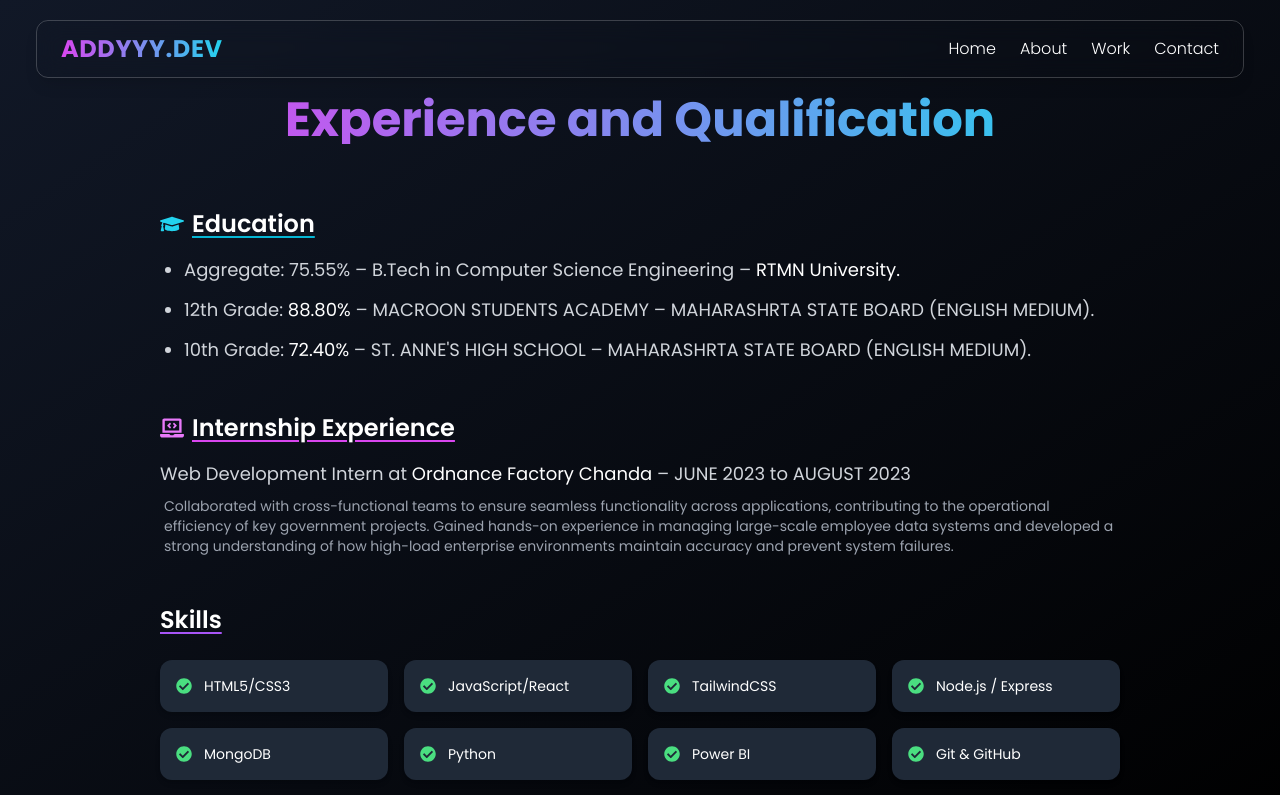
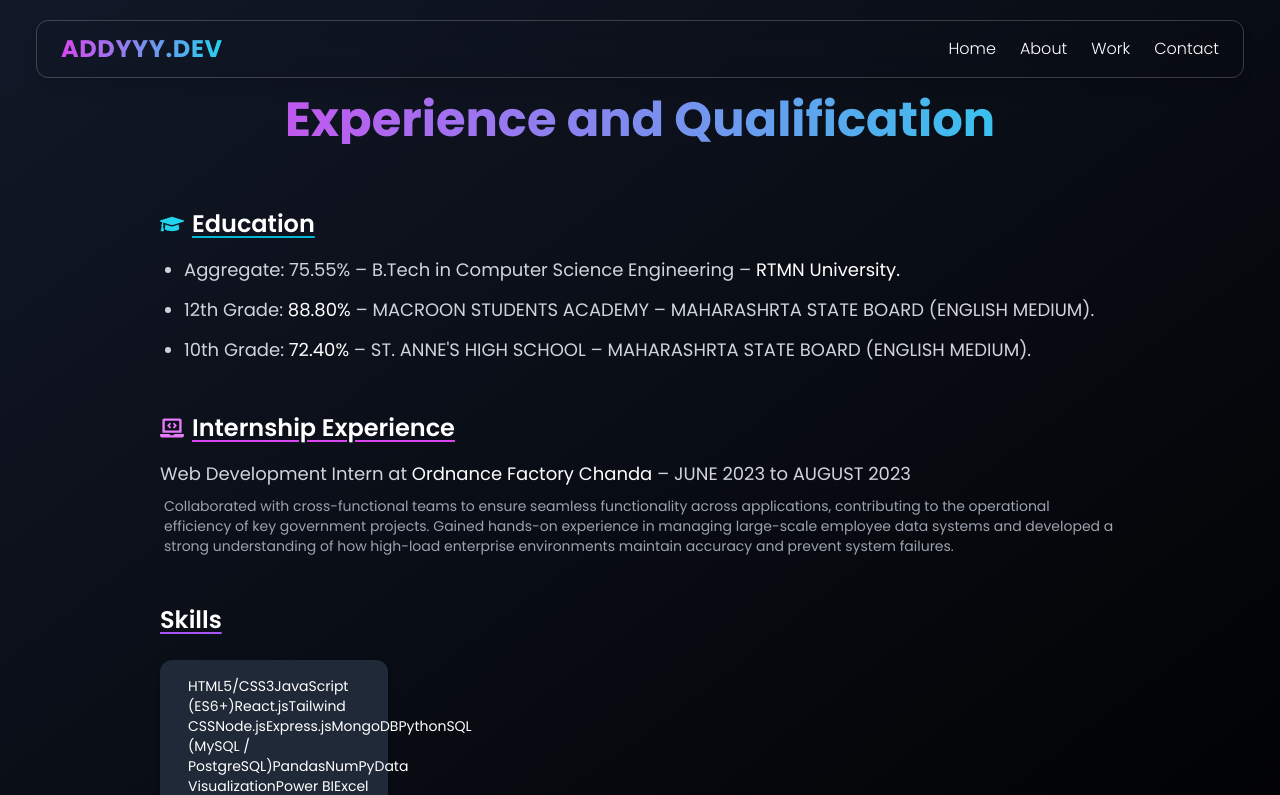
Before and after one commit to AdityaTamgade/PORTFOLIO, a React (Vite) app: page /qualification in a window 1280 px wide. Shown: the top 795 px of the page. Built offline with nearby package versions, Linux system fonts and the light colour scheme.

Commit message:
Update Qualification.jsx

```diff
--- a/src/pages/Qualification.jsx
+++ b/src/pages/Qualification.jsx
@@ -80,14 +80,29 @@ export default function Qualification() {
         </h2>
         <div className="grid grid-cols-2 sm:grid-cols-3 md:grid-cols-4 gap-4">
           {[
-            "HTML5/CSS3",
-            "JavaScript/React",
-            "TailwindCSS",
-            "Node.js / Express",
-            "MongoDB",
-            "Python",
-            "Power BI",
-            "Git & GitHub",
+            [
+  "HTML5/CSS3",
+  "JavaScript (ES6+)",
+  "React.js",
+  "Tailwind CSS",
+  "Node.js",
+  "Express.js",
+  "MongoDB",
+  "Python",
+  "SQL (MySQL / PostgreSQL)",
+  "Pandas",
+  "NumPy",
+  "Data Visualization",
+  "Power BI",
+  "Excel (Advanced)",
+  "REST APIs",
+  "Git & GitHub",
+  "Machine Learning (Basics)",
+  "Data Cleaning & Preprocessing",
+  "Exploratory Data Analysis (EDA)",
+  "Dashboard Development",
+  "Problem Solving"
+],
           ].map((skill, i) => (
             <motion.div
               key={i}
```
